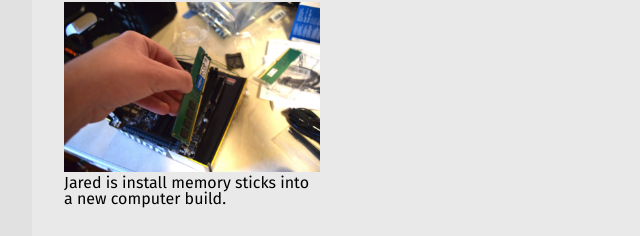
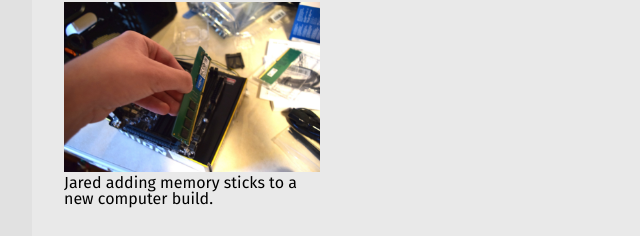
Before and after one commit to jaredyork/jaredyork.github.io, a plain HTML site: page index.html in a window 1280 px wide. Shown: the part 2425-2661 px from the top of the page, 128-768 px from the left. Drawn offline with Linux system fonts and the light colour scheme.

Commit message:
v1.1.0.1 - Fixed small mistake.

```diff
--- a/index.html
+++ b/index.html
@@ -74,7 +74,7 @@
 
           <figure class="fig-small">
             <img src="images/raminstall.JPG" alt="Jared is install memory sticks into a new computer build." />
-            <figcaption>Jared is install memory sticks into a new computer build.</figcaption>
+            <figcaption>Jared adding memory sticks to a new computer build.</figcaption>
           </figure>
 
           <p>
```
